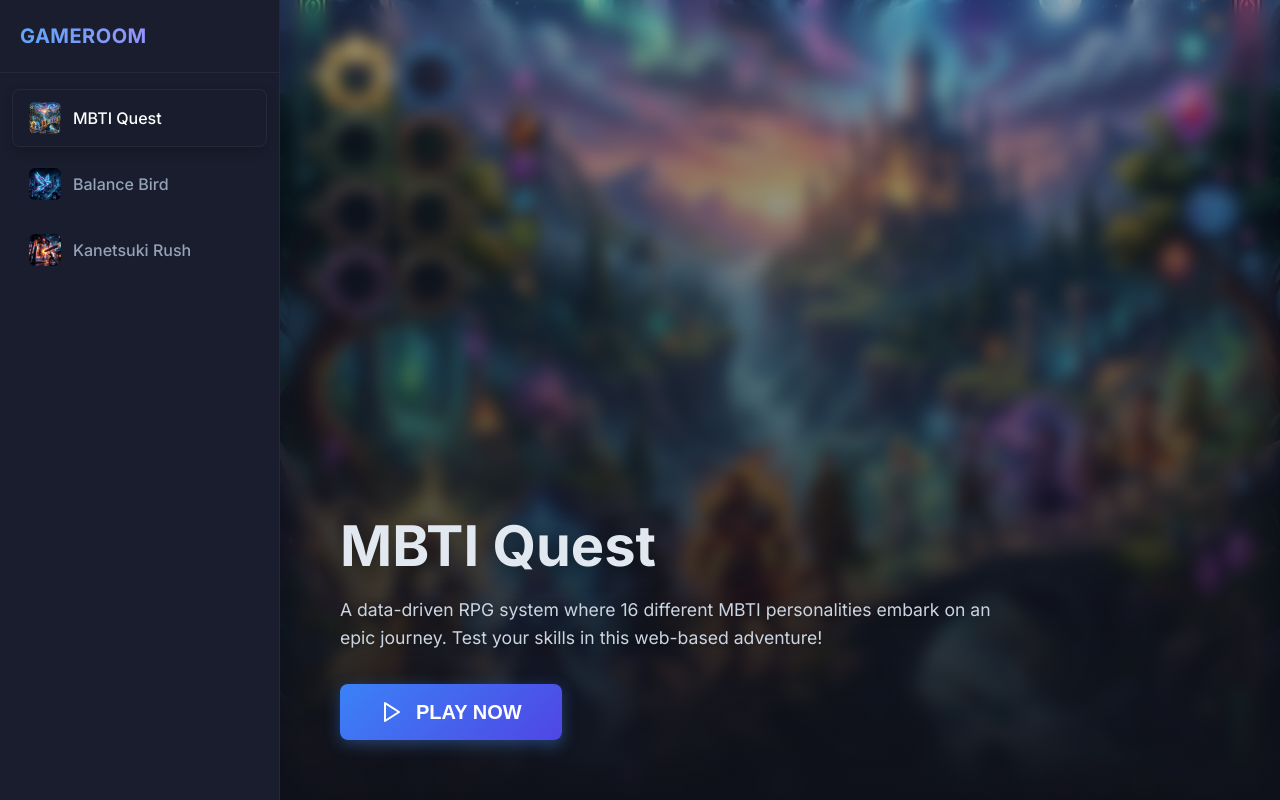
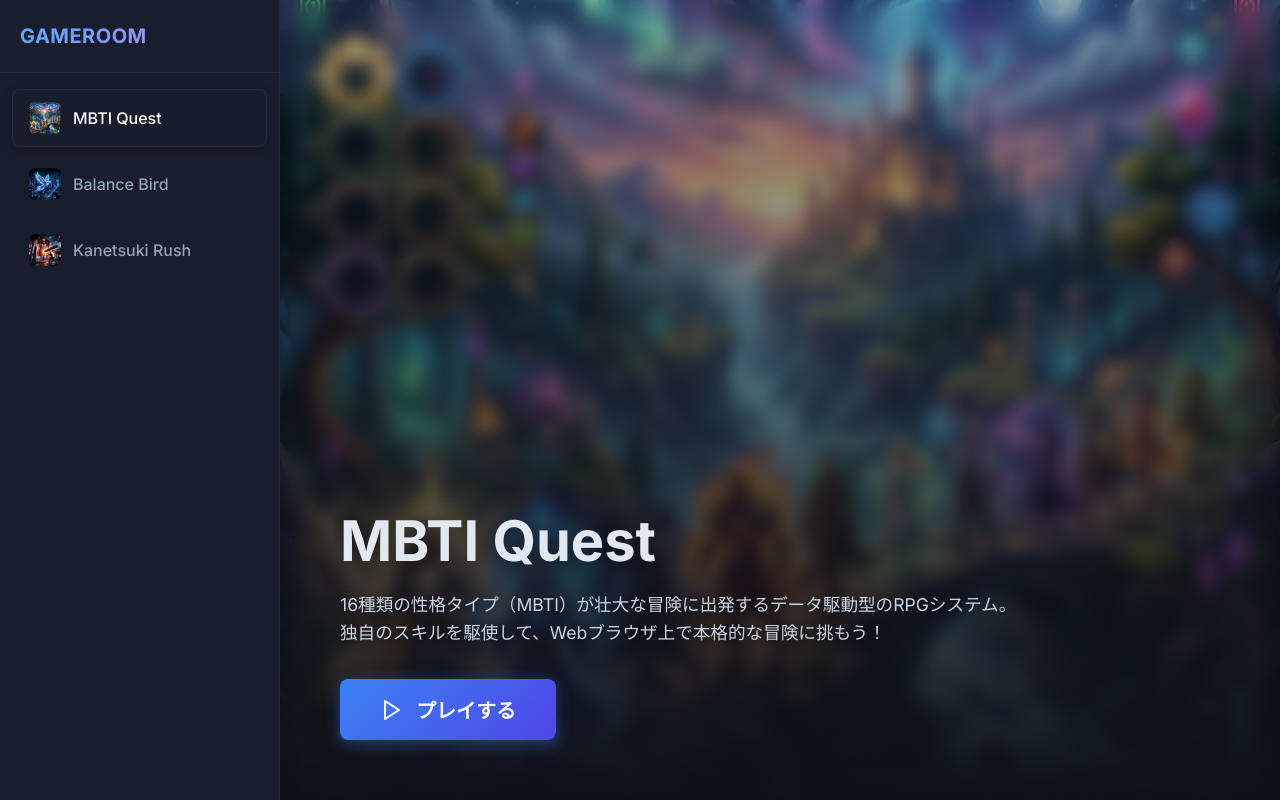
Before and after one commit to HarryNox/Sakura-HarryNox_GAMEROOM, a React (Vite) app: page / in a window 1280 px wide. Built offline with nearby package versions, Linux system fonts and the light colour scheme.

Commit message:
Translate game descriptions and UI to Japanese

```diff
--- a/src/App.jsx
+++ b/src/App.jsx
@@ -10,7 +10,7 @@ const gamesData = [
   {
     id: 'mbti-quest',
     title: 'MBTI Quest',
-    description: 'A data-driven RPG system where 16 different MBTI personalities embark on an epic journey. Test your skills in this web-based adventure!',
+    description: '16種類の性格タイプ（MBTI）が壮大な冒険に出発するデータ駆動型のRPGシステム。独自のスキルを駆使して、Webブラウザ上で本格的な冒険に挑もう！',
     cover: coverMBTI,
     url: '/Sakura-HarryNox_GAMEROOM/games/harrynox-sakura-gamelab/index.html',
     isExternal: false
@@ -18,7 +18,7 @@ const gamesData = [
   {
     id: 'balance-bird',
     title: 'Balance Bird',
-    description: 'Test your reflexes and balance! Keep the bird flying through challenging obstacles in this addictive, fast-paced arcade experience.',
+    description: 'あなたの反射神経とバランス感覚が試される！迫りくる障害物を巧みに避けながら鳥を飛ばし続ける、中毒性の高いハイスピード・アーケードゲーム。',
     cover: coverBalance,
     url: '/Sakura-HarryNox_GAMEROOM/games/BalanceBird/index.html',
     isExternal: false
@@ -26,7 +26,7 @@ const gamesData = [
   {
     id: 'kanetsuki-rush',
     title: 'Kanetsuki Rush',
-    description: 'Feel the rush as you strike the temple bell! A dynamic action game with intense rhythm and striking visual effects.',
+    description: '除夜の鐘を激しく打ち鳴らせ！疾走感あふれるリズムと派手なエフェクトが爽快な、新感覚のダイナミック・アクションゲーム。',
     cover: coverKanetsuki,
     url: '/Sakura-HarryNox_GAMEROOM/games/re_kanetsukirush/index.html',
     isExternal: false
@@ -83,7 +83,7 @@ function App() {
                   <line x1="19" y1="12" x2="5" y2="12"></line>
                   <polyline points="12 19 5 12 12 5"></polyline>
                 </svg>
-                Back to Library
+                ライブラリに戻る
               </button>
             </div>
             <iframe
@@ -117,14 +117,14 @@ function App() {
                     <svg width="24" height="24" viewBox="0 0 24 24" fill="none" stroke="currentColor" strokeWidth="2" strokeLinecap="round" strokeLinejoin="round">
                       <polygon points="5 3 19 12 5 21 5 3"></polygon>
                     </svg>
-                    PLAY NOW
+                    プレイする
                   </>
                 )}
               </button>
             </div>
           </div>
         ) : (
-          <div className="empty-state">Select a game from the library</div>
+          <div className="empty-state">ライブラリからゲームを選択してください</div>
         )}
       </div>
     </div>
```
